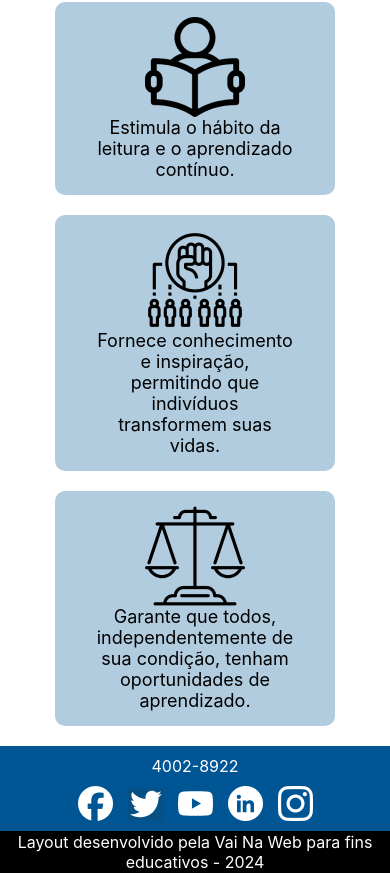
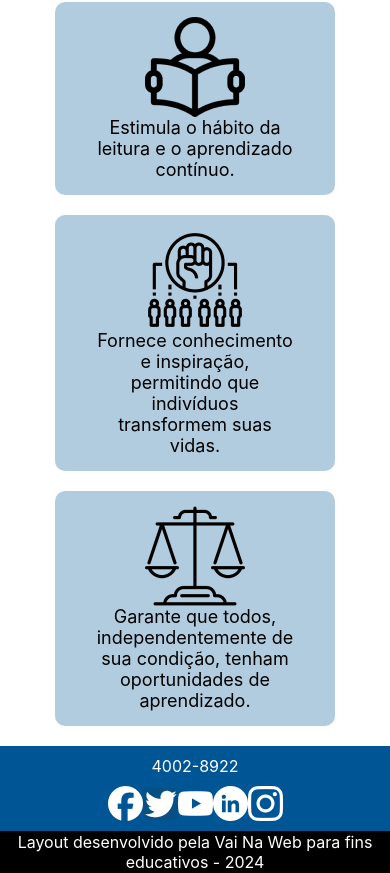
Before and after one commit to bronzefloo/desafiofinal, a React (Vite) app: page / in a window 390 px wide. Shown: the part 797-1670 px from the top of the page. Built offline with nearby package versions, Linux system fonts and the light colour scheme.

Commit message:
nova commit

```diff
--- a/src/Components/footer/footer.module.scss
+++ b/src/Components/footer/footer.module.scss
@@ -32,10 +32,9 @@
     }
 
 .contatosFooter nav {
-      width: 10%;
-      margin-top: 10px;
-      justify-content: center;
-      gap: 15px;
+    width: 10%;
+    margin-top: 10px;
+    justify-content: center;
 
     }
 .copyright {
--- a/src/Components/header/header.module.scss
+++ b/src/Components/header/header.module.scss
@@ -66,9 +66,8 @@
       cursor: pointer;
     }
   }
-  //* responsividade
+
 @media (max-width: 768px) {
-
 .header {
   display: flex;
   height: 20vh;
@@ -88,11 +87,10 @@
   font-size: 18px;
   margin-left: 20px;
 }
-   }
+}
 
 .navHeader {
   width: 45%;
-
 
 ul {
   font-size: 20px;
@@ -115,10 +113,10 @@ ul {
   input {
   width: 70%;
   font-size: 12px;
-      }
+}
 
   button img {
-   width: 20px;
-    }
+  width: 20px;
     }
   }
+  }
```
